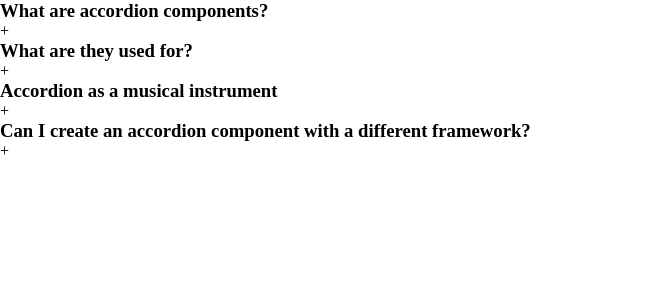
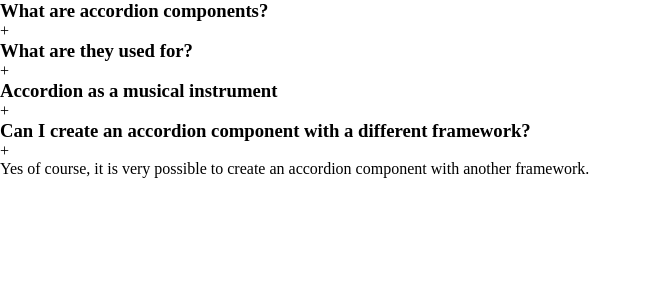
Before and after one commit to PadalaBalaSivaSaiMegiReddy/mini-projects-react, a React (Vite) app: page / in a window 1280 px wide. Both pictures are taken after a click on the element 640 px from the left and 140 px from the top of the page. Shown: the top 300 px of the page, without its empty margins (0-647 px from the left). Built offline with nearby package versions, Linux system fonts and the light colour scheme.

Commit message:
Refactor Accordian component to handle single selection

```diff
--- a/src/components/accordian/index.jsx
+++ b/src/components/accordian/index.jsx
@@ -4,7 +4,7 @@ import data from "./data"
 export default function Accordian() {
     const [selected,setSelected]=useState(null)
     const handleSingleSelection=(getCurrentId)=>{
-        console.log(getCurrentId)
+        setSelected(getCurrentId)
     }
   return (
     <div className="wrapper">
@@ -16,8 +16,15 @@ export default function Accordian() {
                         <h3>{dataItem.question}</h3>
                         <span >+</span>
                     </div>
-                </div>)
+                    {selected===dataItem.id?<div>
+                    {dataItem.answer}
+                </div>:null}
+                </div>
+
+                )
                 :<div>No data found!!!</div>
+
+
             }
         </div>
     </div>
```
